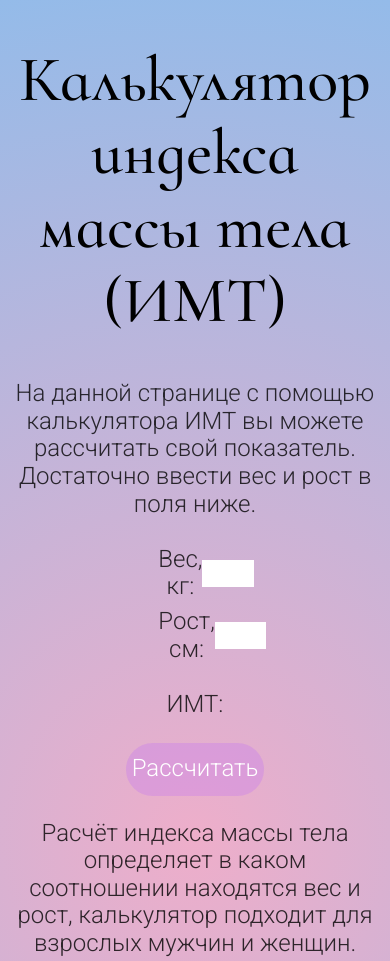
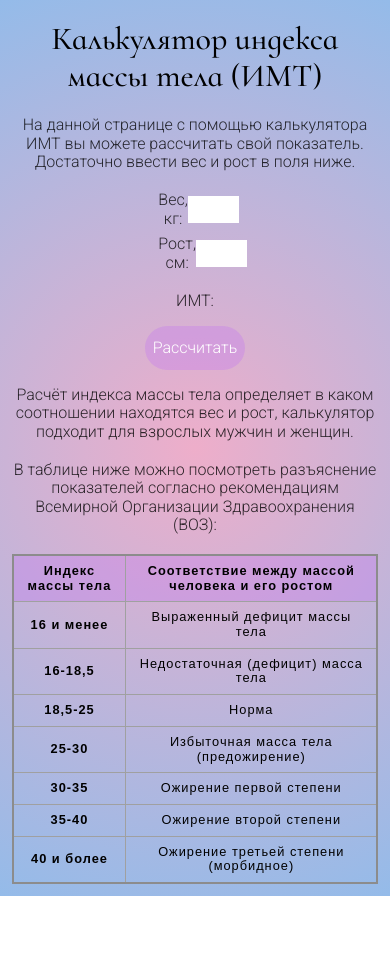
Before and after one commit to Oxana2332/imb, a plain HTML site: page index.html in a window 390 px wide. Shown: the top 961 px of the page. After the commit the page ends 896 px from the top, so only its background shows below. Drawn offline with Linux system fonts and the light colour scheme.

Commit message:
уменьшение размеров шрифов и увеличение ширины кнопки в mobile

```diff
--- a/assets/style/index.css
+++ b/assets/style/index.css
@@ -93,3 +93,21 @@ td:last-of-type {
 th {
     font-weight: bold;
 }
+
+@media screen and (max-width: 767px) {
+    .title {
+        font-size: 2rem;
+    }
+
+    .text {
+        font-size: 1rem;
+    }
+
+    table {
+        font-size: 0.8rem;
+    }
+
+    .button {
+        padding: 1.5vh 2vw;
+    }
+}
```
